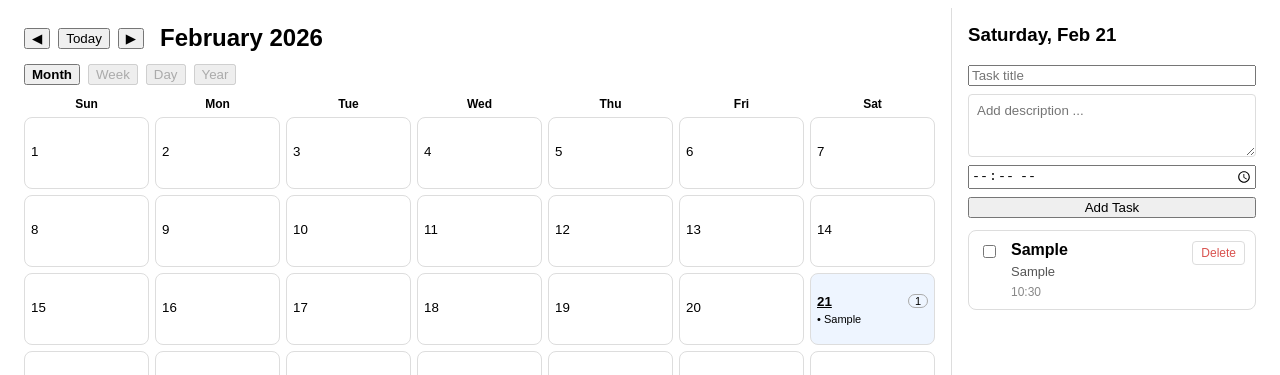
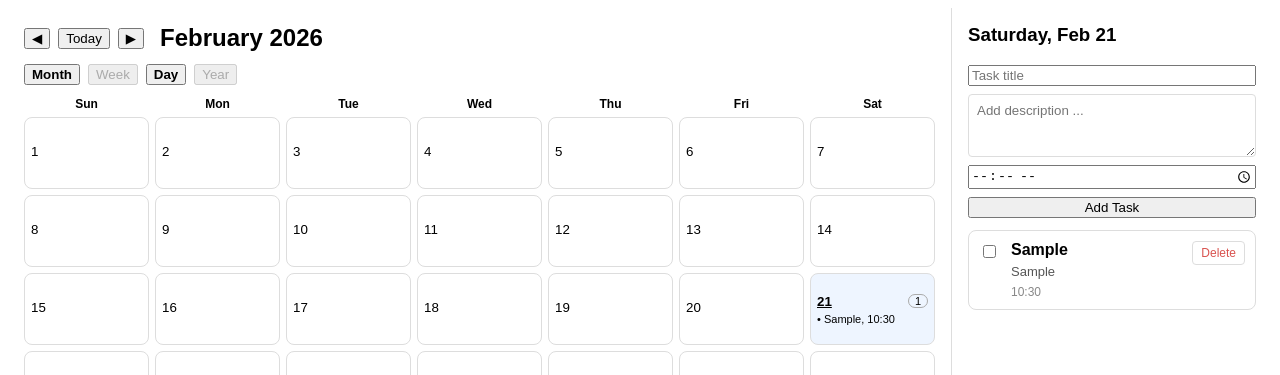
Before and after one commit to Tz-Ray/Crimsoncode-repo, a React (Vite) app in the folder desktop/: page / in a window 1280 px wide. Both pictures are taken after typing "Sample", "Sample", "10:30" into the empty fields and a click on the button "Add Task". Shown: the top 375 px of the page. Built offline with nearby package versions, Linux system fonts and the light colour scheme.

Commit message:
Added time to day view

```diff
--- a/desktop/src/App.tsx
+++ b/desktop/src/App.tsx
@@ -89,7 +89,7 @@ export default function App() {
         <div style={{ display: "flex", gap: 8, marginBottom: 12 }}>
           <button style={{ fontWeight: "bold" }}>Month</button>
           <button disabled>Week</button>
-          <button disabled>Day</button>
+          <button style={{fontWeight: "bold"}}>Day</button>
           <button disabled>Year</button>
         </div>
 
@@ -147,6 +147,7 @@ export default function App() {
                     .map((t) => (
                       <div key={t.id} style={{ whiteSpace: "nowrap", overflow: "hidden", textOverflow: "ellipsis" }}>
                         • {t.title}
+                      , {t.time}
                       </div>
                     ))}
                 </div>
```
